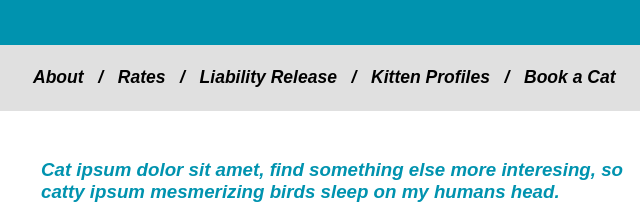
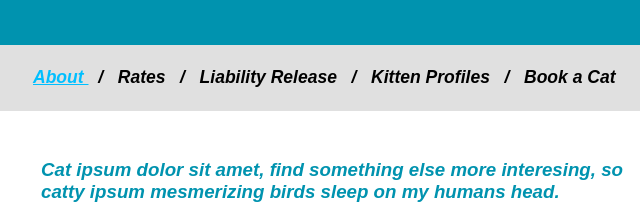
Before and after one commit to nooneeverything/Lesson-4-Assignment-2, a plain HTML site: page index.html in a window 1280 px wide. Shown: the part 235-454 px from the top of the page, 157-797 px from the left. Drawn offline with Linux system fonts and the light colour scheme; files whose address does not match are found by name.

Commit message:
Add files via upload

```diff
--- a/index.html
+++ b/index.html
@@ -18,7 +18,7 @@
     <main>
 
       <nav>
-        <h3> About &nbsp; / &nbsp; Rates &nbsp; / &nbsp; Liability Release &nbsp;  / &nbsp; Kitten Profiles &nbsp; / &nbsp; Book a Cat </h3>
+        <h3><a href="/Users/noahtesema/Desktop/Lesson 4 Assignment 2/about.html"/> About </a> &nbsp; / &nbsp; Rates &nbsp; / &nbsp; Liability Release &nbsp;  / &nbsp; Kitten Profiles &nbsp; / &nbsp; Book a Cat </h3>
       </nav>
 
       <section class="main">
```
